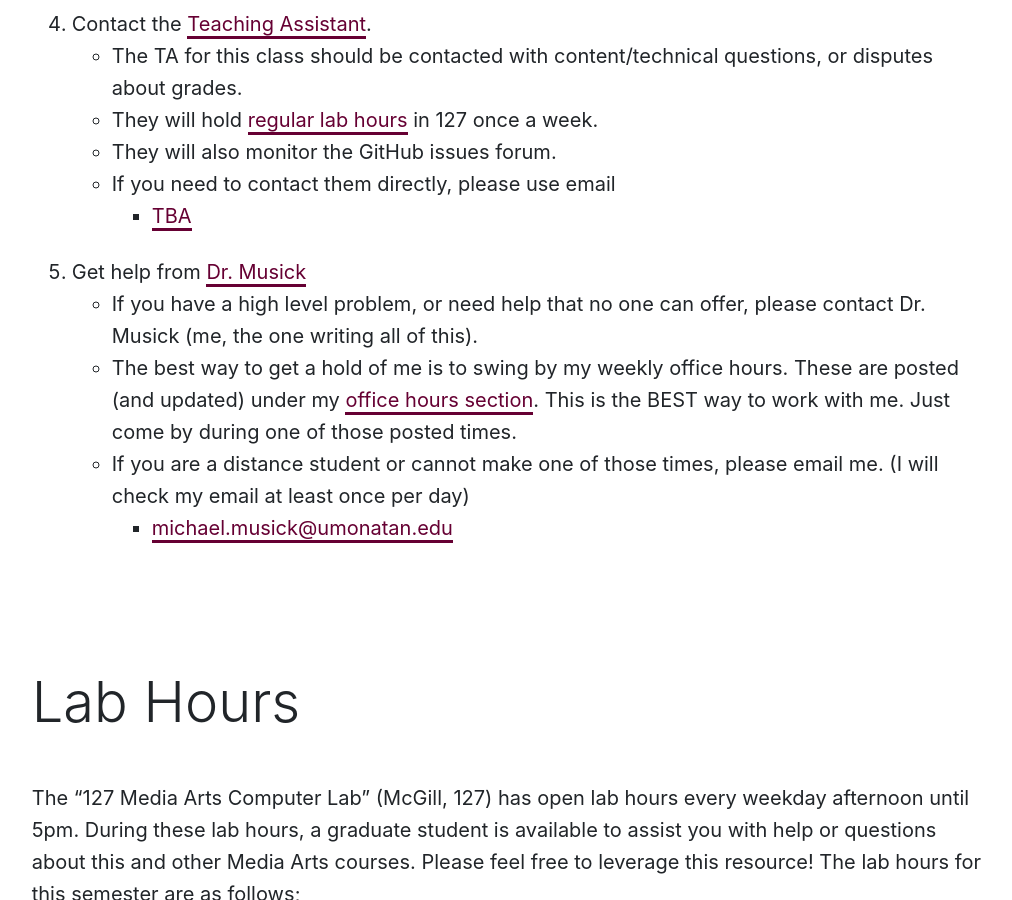
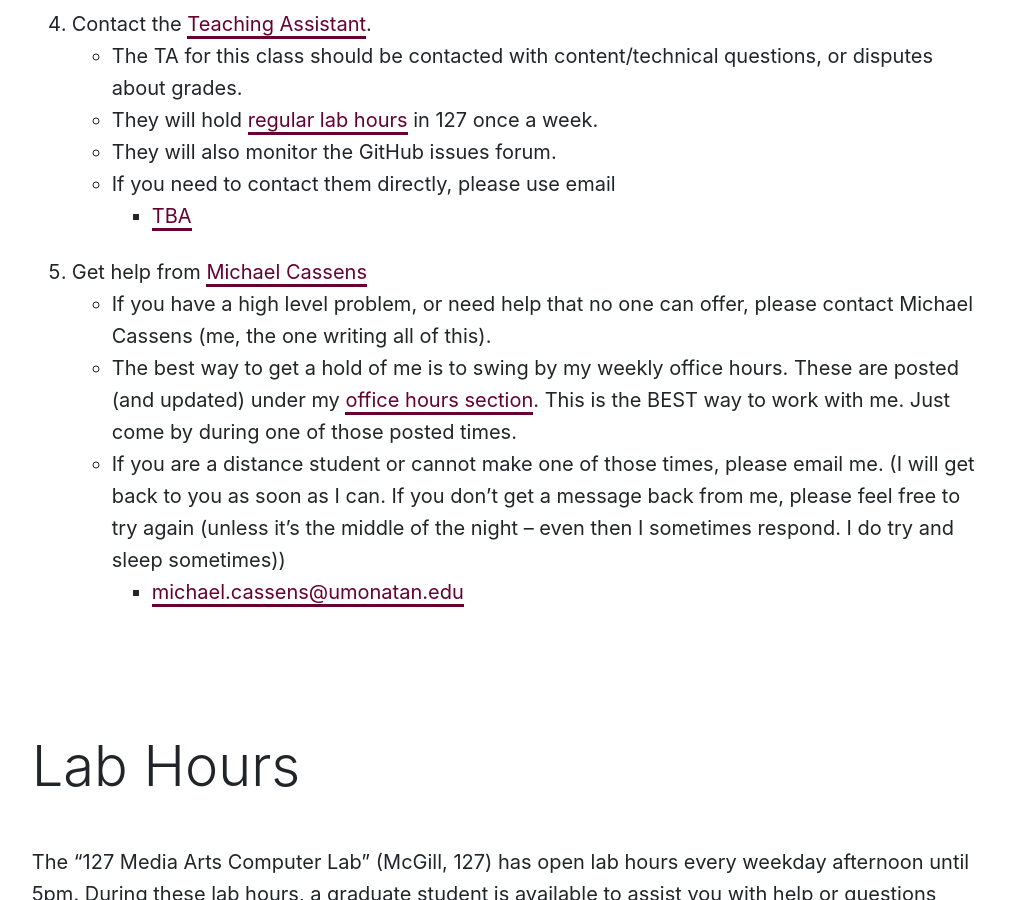
Before and after one commit to Montana-Media-Arts/441-web-tech-Spring2019-course, a Jekyll site: the page built from modules/help/_posts/2017-01-01-help.md, in a window 1280 px wide and 900 px high, scrolled down 1368 px. Shown: the whole window, without its empty margins (132-1144 px from the left). Built offline with Jekyll 4.4.1, drawn with Linux system fonts in a browser that asks for light colours; nearby versions of some CDN libraries; some of the changed text lies outside the part shown.

Commit message:
Update 2017-01-01-help.md
updated the help to reflect my name

```diff
--- a/modules/help/_posts/2017-01-01-help.md
+++ b/modules/help/_posts/2017-01-01-help.md
@@ -7,17 +7,17 @@ permalink: /:title/
 
 ## Help Quick Links
 
-- [Course Issues Forum](https://github.com/Montana-Media-Arts/441-WebTech/issues)
+- [Course Issues Forum](https://github.com/Montana-Media-Arts/web-tech-Spring2019/issues)
 - [127, Media Arts Lab Hours](#lab-hours)
-- [Email the TA, TBA](mailto:michael.musick@umontana.edu?cc=michael.musick@umontana.edu&subject=441%20Question)
-- [Email Dr. Musick](mailto:michael.musick@umontana.edu?subject=441%20Question)
+- [Email the TA, TBA](mailto:michael.cassens@umontana.edu?subject=441%20Question)
+- [Email Michael Cassens](mailto:michael.cassnes@umontana.edu?subject=441%20Question)
 
 ## Help Procedures
 
 Do the following to get help with problems.
 
 1. Google the problem.
-2. Post to the [course issues forum](https://github.com/Montana-Media-Arts/441-WebTech/issues).
+2. Post to the [course issues forum](https://github.com/Montana-Media-Arts/web-tech-Spring2019/issues).
     - The advantage to the GitHub issues forum is its advanced system for including formatted code. This will help with problem solving.
 3. Go to the [127 Media Arts Lab](#lab-hours)
     - The Media Arts Lab in room 127 of McGill hall has daily "lab monitors" who are hired to assist with problem solving and class help.
@@ -27,12 +27,12 @@ Do the following to get help with problems.
     - They will hold [regular lab hours](#lab-hours) in 127 once a week.
     - They will also monitor the GitHub issues forum.
     - If you need to contact them directly, please use email
-        - [TBA](mailto:michael.musick@umontana.edu?cc=michael.musick@umontana.edu&subject=441%20Question)
-5. Get help from [Dr. Musick]({{site.baseurl}}/instructors/#instructor-prof-michael-musick)
-    - If you have a high level problem, or need help that no one can offer, please contact Dr. Musick (me, the one writing all of this).
+        - [TBA](mailto:michael.cassnes@umontana.edu?subject=441%20Question)
+5. Get help from [Michael Cassens]({{site.baseurl}}/instructors/)
+    - If you have a high level problem, or need help that no one can offer, please contact Michael Cassens (me, the one writing all of this).
     - The best way to get a hold of me is to swing by my weekly office hours. These are posted (and updated) under my [office hours section]({{site.baseurl}}/instructors/#office-hours). This is the BEST way to work with me. Just come by during one of those posted times.
-    - If you are a distance student or cannot make one of those times, please email me. (I will check my email at least once per day)
-        - [michael.musick@umonatan.edu](mailto:michael.musick@umontana.edu?subject=441%20Question)
+    - If you are a distance student or cannot make one of those times, please email me. (I will get back to you as soon as I can.  If you don't get a message back from me, please feel free to try again (unless it's the middle of the night -- even then I sometimes respond.  I do try and sleep sometimes))
+        - [michael.cassens@umonatan.edu](mailto:michael.cassens@umontana.edu?subject=441%20Question)
 
 
 
```
